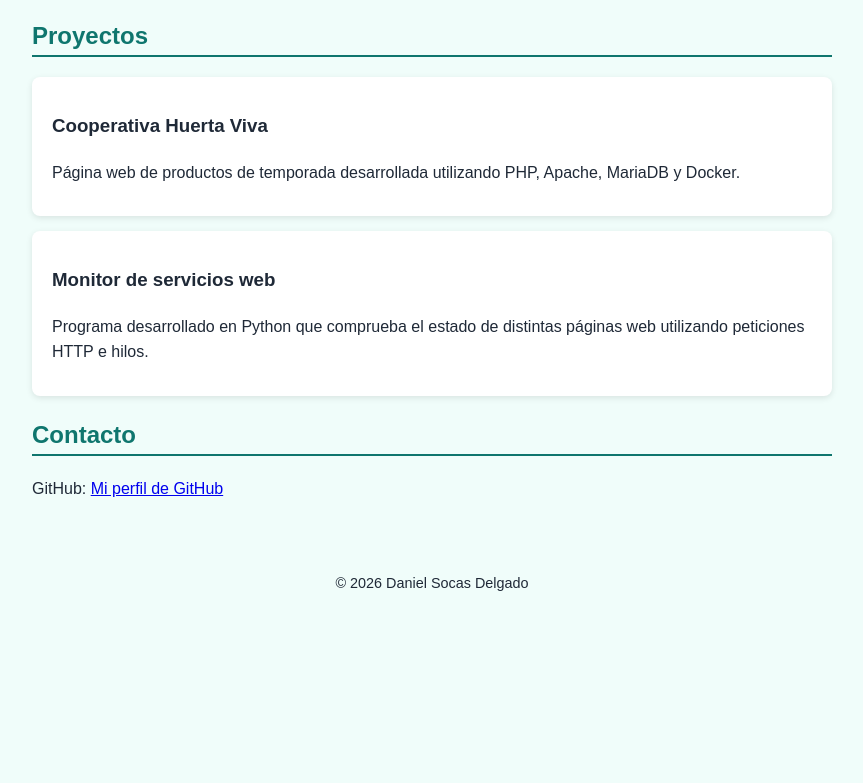
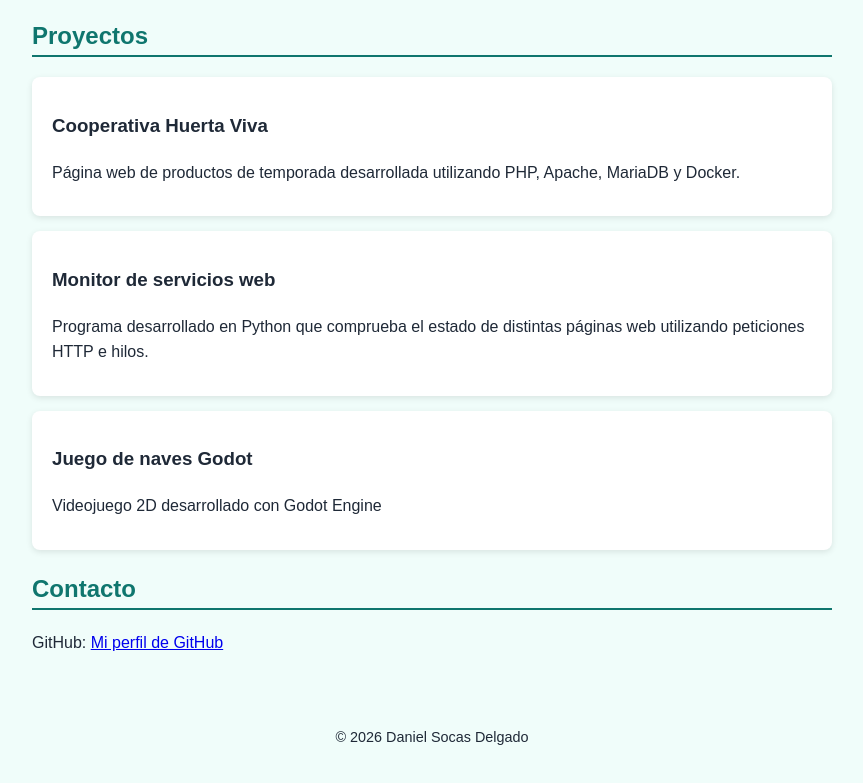
Before and after one commit to Danisocas/Danisocas.github.io, a plain HTML site: page index.html in a window 1280 px wide. Shown: the part 545-1328 px from the top of the page, without its empty margins (208-1071 px from the left). Before the commit the page ends 1174 px from the top, so only its background shows below. Drawn offline with Linux system fonts and the light colour scheme.

Commit message:
añado  una tercera  tarjeta

```diff
--- a/index.html
+++ b/index.html
@@ -71,6 +71,15 @@
                 </p>
             </article>
 
+
+            <article class="tarjeta">
+                <h3>Juego de naves Godot</h3>
+                <p>
+                    Videojuego 2D desarrollado con Godot Engine
+                </p>
+            </article>
+
+
         </section>
 
         <!-- CONTACTO -->
```
